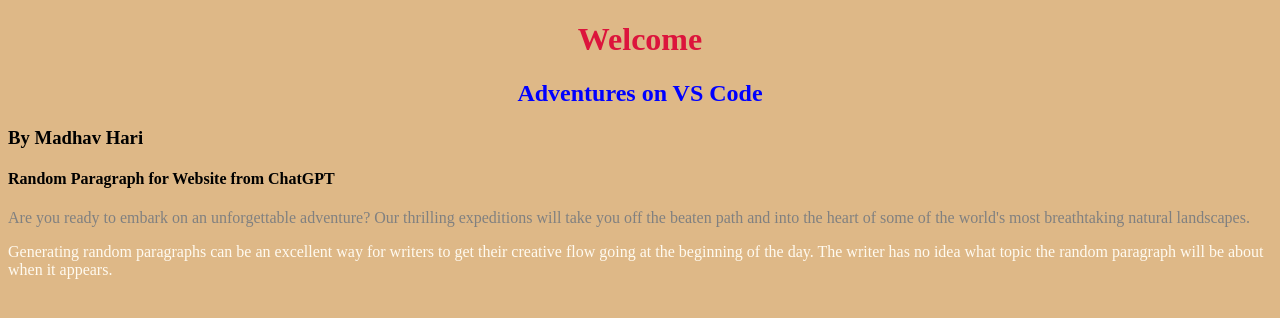
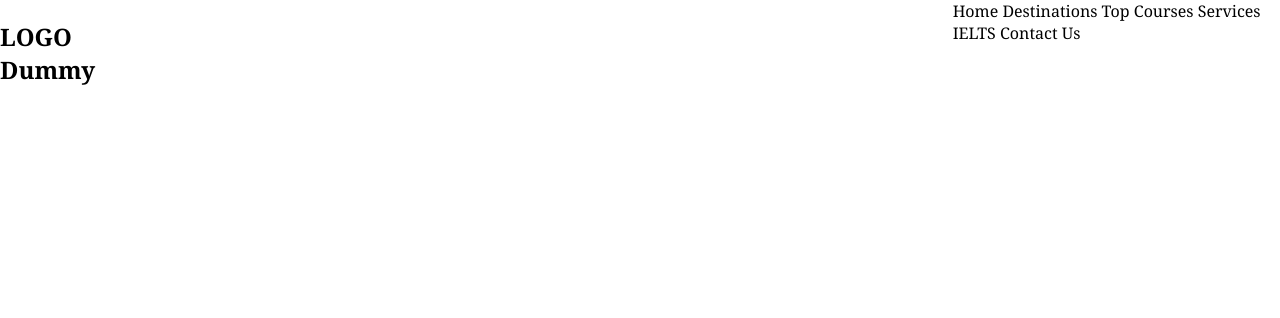
Before and after one commit to exorcistx23/Madhav-Hari, a plain HTML site: page index.html in a window 1280 px wide. Drawn offline with Linux system fonts and the light colour scheme.

Commit message:
first commit

```diff
--- a/index.html
+++ b/index.html
@@ -4,17 +4,25 @@
     <meta charset="UTF-8">
     <meta http-equiv="X-UA-Compatible" content="IE=edge">
     <meta name="viewport" content="width=device-width, initial-scale=1.0">
-    <title>Document</title>
+    <title>Header and Footer</title>
     <link rel="stylesheet" href="style.css">
+</head>
+<body>
+    <header>
+        <h2>LOGO</h2>
+        <div class="nav">
+            <a href="">Home</a>
+            <a href="">Destinations</a>
+            <a href="">Top Courses</a>
+            <a href="">Services</a>
+            <a href="">IELTS</a>
+            <a href="">Contact Us</a>
+            <a href=""></a>
 
-</head>
-<h1 id="para1">Welcome</h1>
- <h2>
-    Adventures on VS Code
- </h2>
- <h3>By Madhav Hari </h3>
- <h4> Random Paragraph for Website from ChatGPT</h4>
- <p>Are you ready to embark on an unforgettable adventure? Our thrilling expeditions will take you off the beaten path and into the heart of some of the world's most breathtaking natural landscapes.</p>
- <p1 class="centre">Generating random paragraphs can be an excellent way for writers to get their creative flow going at the beginning of the day. The writer has no idea what topic the random paragraph will be about when it appears.</p1>
+         </div>
+    </header>
+    <footer>
+        <h2>Dummy </h2>
+    </footer>
 </body>
 </html>
--- a/style.css
+++ b/style.css
@@ -1,23 +1,37 @@
 body {
-  background-color: burlywood;
+  background-color:white;
+  font-family:Georgia, 'Times New Roman', Times, serif
 }
-#para1 {
-  text-align: center;
-  color: crimson;
+*{
+  margin: 0;
+  padding:0 ;
 }
-.centre {
-  text-align: left;
-  color: floralwhite;
+header,footer{
+  display: flex;
+  background-color: white;
+  width: 100%;
+  color: black;
 }
-h1 {
-  color: crimson;
-  text-align: center;
+header h2{
+
+  margin-top: 20px;
+  width:100vw;
 }
-h2 {
-  color: blue;
-  text-align: center;
+header{
+ display: flex;
+ justify-content:"space-between";
+ align-items:"center";
 }
-p {
-  font-family: "Times New Roman", Times, serif;
-  color: grey;
+footer{
+  height: auto;
+  bottom: auto;
 }
+.nav{
+
+}
+.nav a{
+  position: relative;
+  top: auto;
+  color:black;
+  text-decoration:none ;
+}
```
